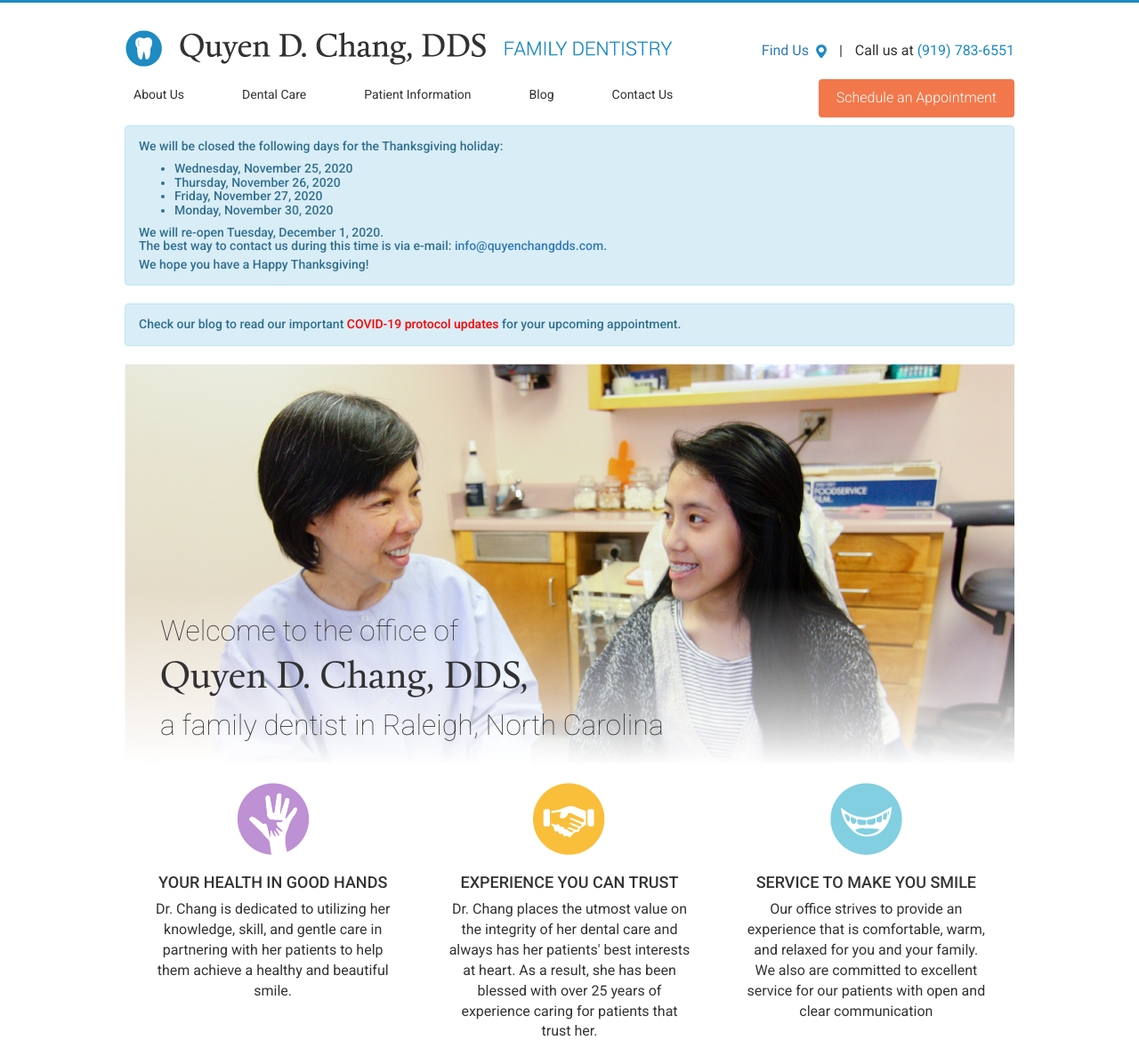
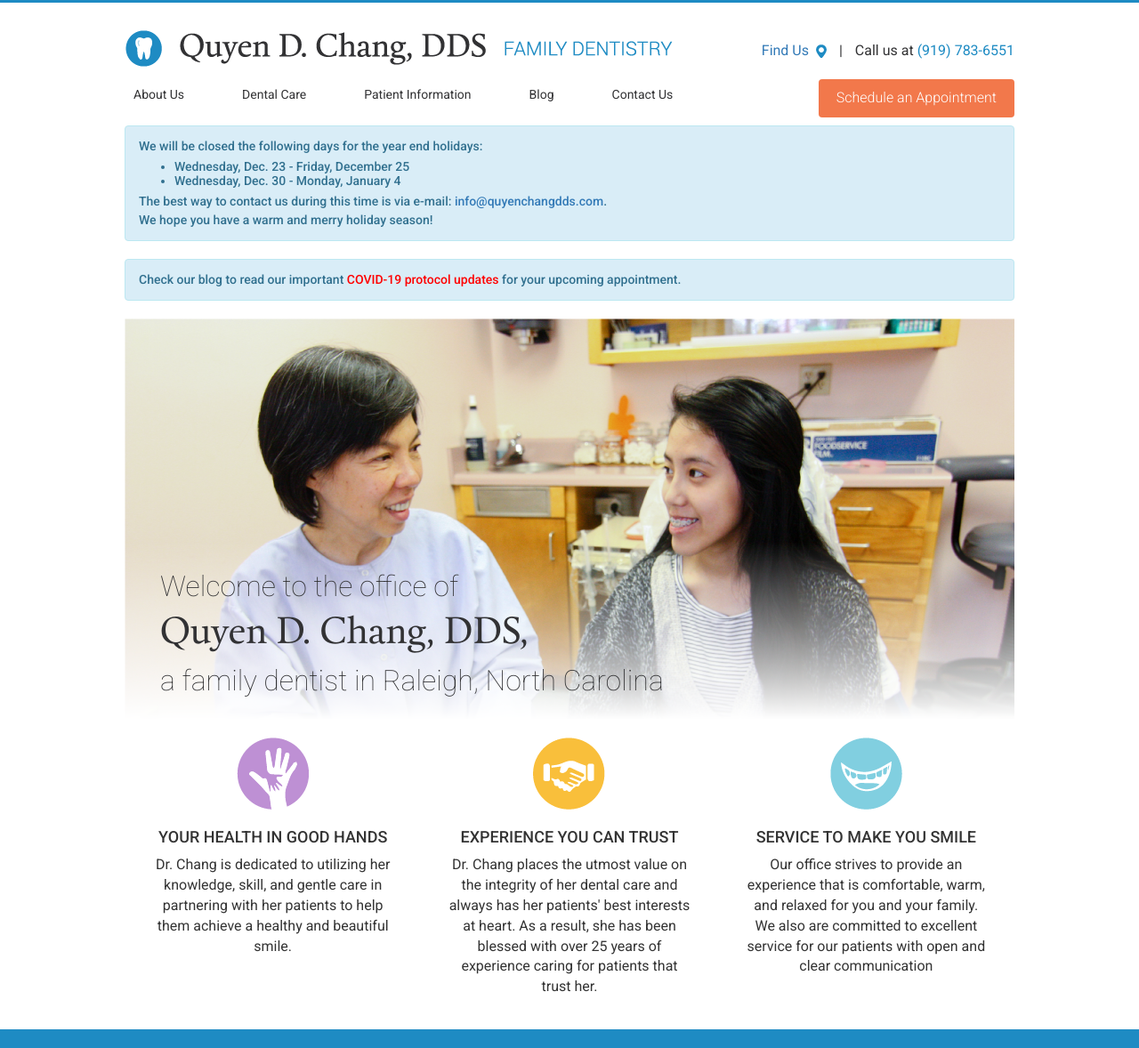
Before and after one commit to gabrielyeung/changdds, a Jekyll site: the page built from index.html, in a window 1280 px wide, cut to the strip 0-1178 px from the top of the page. Shown: the whole strip at 89% size. Built offline with Jekyll 4.4.1, drawn with Linux system fonts in a browser that asks for light colours.

Commit message:
fix: add year-end holidays message

```diff
--- /dev/null
+++ b/_includes/alerts/christmas.html
@@ -0,0 +1,13 @@
+<h5 class="alert alert-info">
+  We will be closed the following days for the year end holidays:
+  <ul style="padding: 8px 40px;">
+    <li>Wednesday, Dec. 23 - Friday, December 25</li>
+    <li>Wednesday, Dec. 30 - Monday, January 4</li>
+  </ul>
+  <p>
+  The best way to contact us during this time is via e-mail: <a href="mailto:{{site.email}}">{{site.email}}</a>.
+  </p>
+  <p>
+  We hope you have a warm and merry holiday season!
+  </p>
+</h5>
--- a/_includes/header.html
+++ b/_includes/header.html
@@ -49,6 +49,6 @@
     {% include alerts/covid19.html %}
   {% endcomment %}
 
-  {% include alerts/thanksgiving.html %}
+  {% include alerts/christmas.html %}
   {% include alerts/covid19-reopen.html %}
 </header>
```
